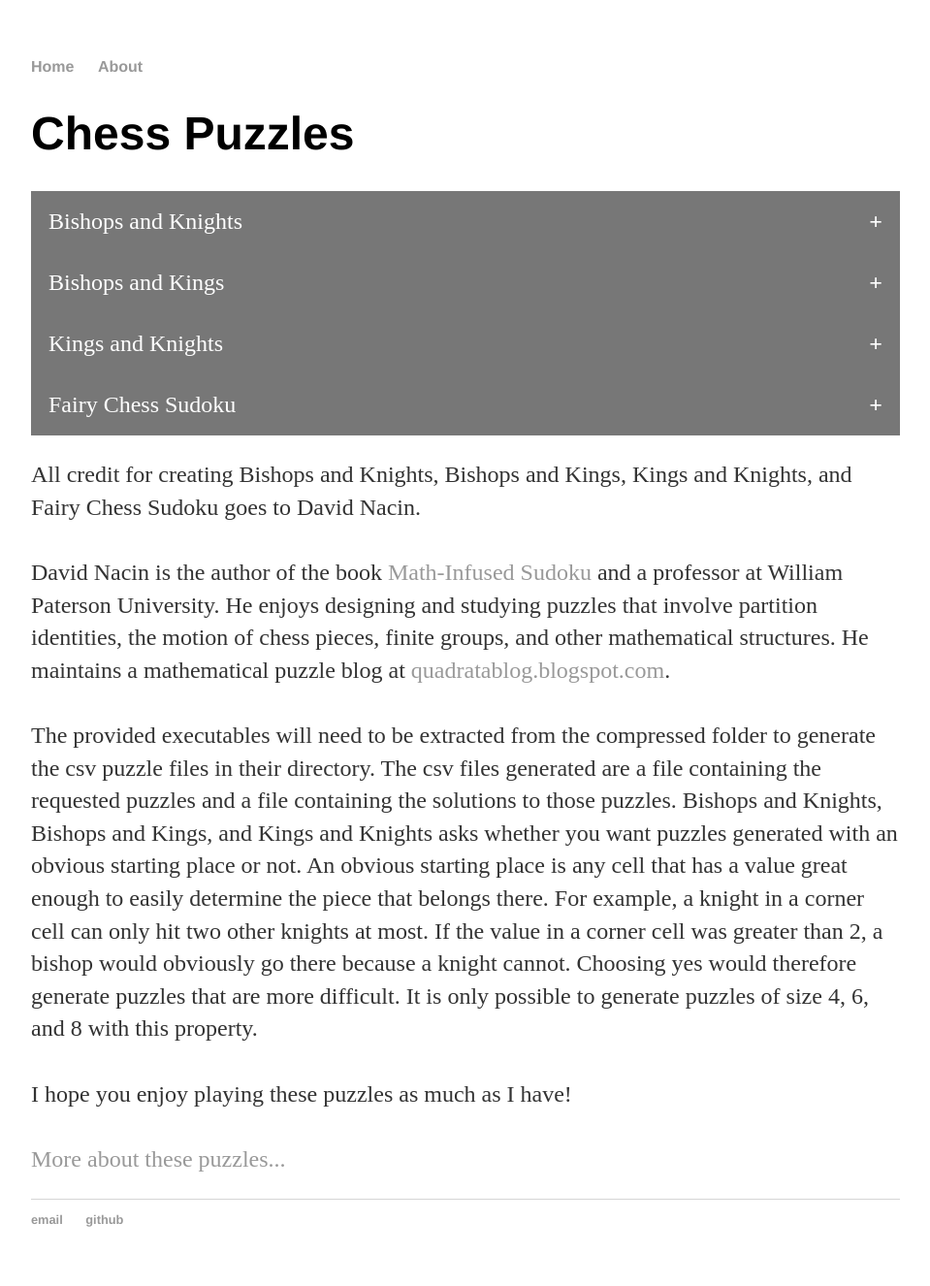
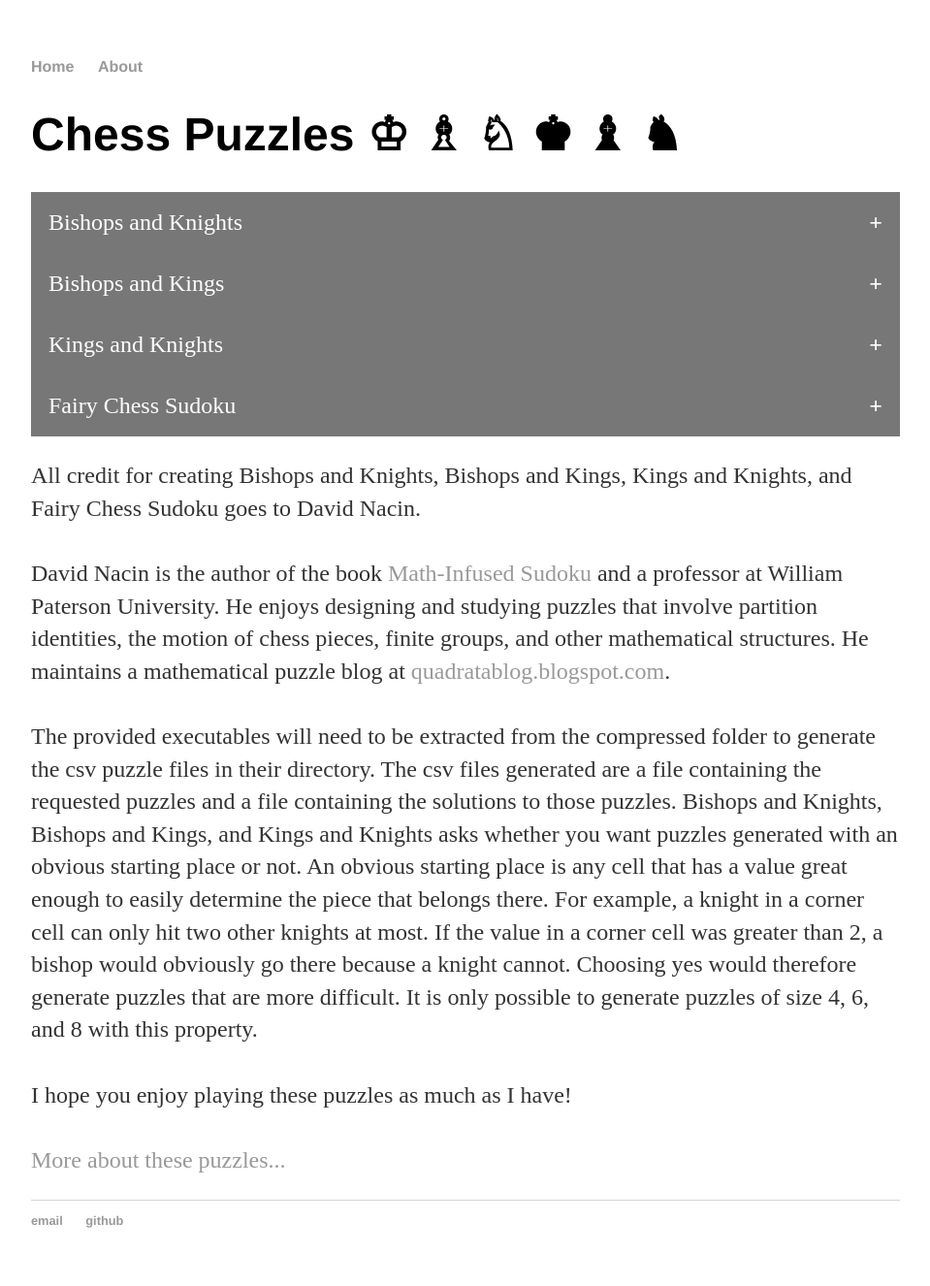
Before and after one commit to CThielsen1/CThielsen1.github.io, a Jekyll site: the page built from index.html, in a window 1280 px wide. Shown: the whole page at 97% size, without its empty margins (160-1119 px from the left). Built offline with Jekyll 4.4.1, drawn with Linux system fonts in a browser that asks for light colours.

Commit message:
Update main.css

```diff
--- a/css/main.css
+++ b/css/main.css
@@ -24,7 +24,7 @@ h1 {
     font-family:'Helvetica', 'Arial', 'Sans-Serif';
 }
 h1:after {
-  content: ' \2654', ' \2657', ' \2658', ' \265A', ' \265D', ' \265E', ;
+  content: ' \2654' ' \2657' ' \2658' ' \265A' ' \265D' ' \265E';
 }
 p {
     font-size: 1.5em;
```
